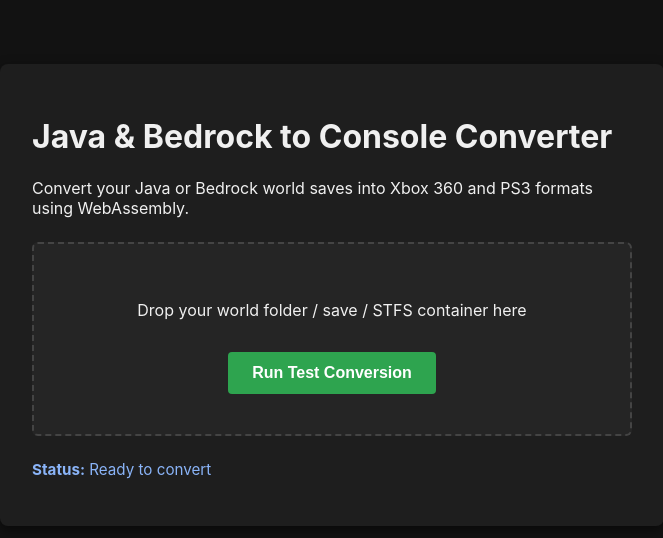
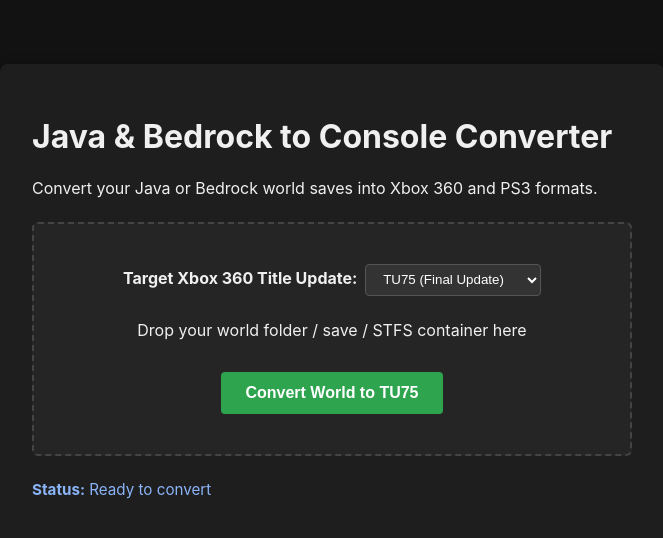
Before and after one commit to tmano0954-prog/je2ps-xbox_360-converter, a Next.js app: page / in a window 1280 px wide. Shown: the top 538 px of the page, without its empty margins (308-971 px from the left). Built offline with nearby package versions, Linux system fonts and the light colour scheme.

Commit message:
Add target TU selection for Xbox 360 conversion

```diff
--- a/src/app/page.js
+++ b/src/app/page.js
@@ -6,16 +6,20 @@
 export default function Home() {
   const [status, setStatus] = useState('Ready to convert');
   const [loading, setLoading] = useState(false);
+  const [targetTU, setTargetTU] = useState('TU75'); // Default to final Xbox 360 update
+
+  // Generate Title Updates TU1 through TU75
+  const titleUpdates = Array.from({ length: 75 }, (_, i) => `TU${i + 1}`);
 
   const handleConversionTest = async () => {
     setLoading(true);
-    setStatus('Initializing WASM core...');
+    setStatus(`Initializing WASM core for target version ${targetTU}...`);
 
     try {
       await initConverter();
-      setStatus('Converting world for console output...');
+      setStatus(`Converting world format for Xbox 360 (${targetTU})...`);
       await convertWorld();
-      setStatus('Conversion complete successfully!');
+      setStatus(`Conversion complete successfully for ${targetTU}!`);
     } catch (err) {
       console.error(err);
       setStatus('Conversion failed.');
@@ -27,16 +31,34 @@
   return (
     <main className="container">
       <h1>Java & Bedrock to Console Converter</h1>
-      <p>Convert your Java or Bedrock world saves into Xbox 360 and PS3 formats using WebAssembly.</p>
+      <p>Convert your Java or Bedrock world saves into Xbox 360 and PS3 formats.</p>
 
       <div className="dropzone">
+        <div style={{ marginBottom: '1.5rem' }}>
+          <label htmlFor="tu-select" style={{ fontWeight: 'bold', marginRight: '0.5rem' }}>
+            Target Xbox 360 Title Update:
+          </label>
+          <select
+            id="tu-select"
+            value={targetTU}
+            onChange={(e) => setTargetTU(e.target.value)}
+            style={{ padding: '0.4rem 0.8rem', borderRadius: '4px', background: '#333', color: '#fff', border: '1px solid #555' }}
+          >
+            {titleUpdates.map((tu) => (
+              <option key={tu} value={tu}>
+                {tu} {tu === 'TU1' ? '(Release / 2012)' : tu === 'TU75' ? '(Final Update)' : ''}
+              </option>
+            ))}
+          </select>
+        </div>
+
         <p>Drop your world folder / save / STFS container here</p>
         <button
           onClick={handleConversionTest}
           disabled={loading}
           className="convert-btn"
         >
-          {loading ? 'Processing...' : 'Run Test Conversion'}
+          {loading ? 'Processing...' : `Convert World to ${targetTU}`}
         </button>
       </div>
 
```
